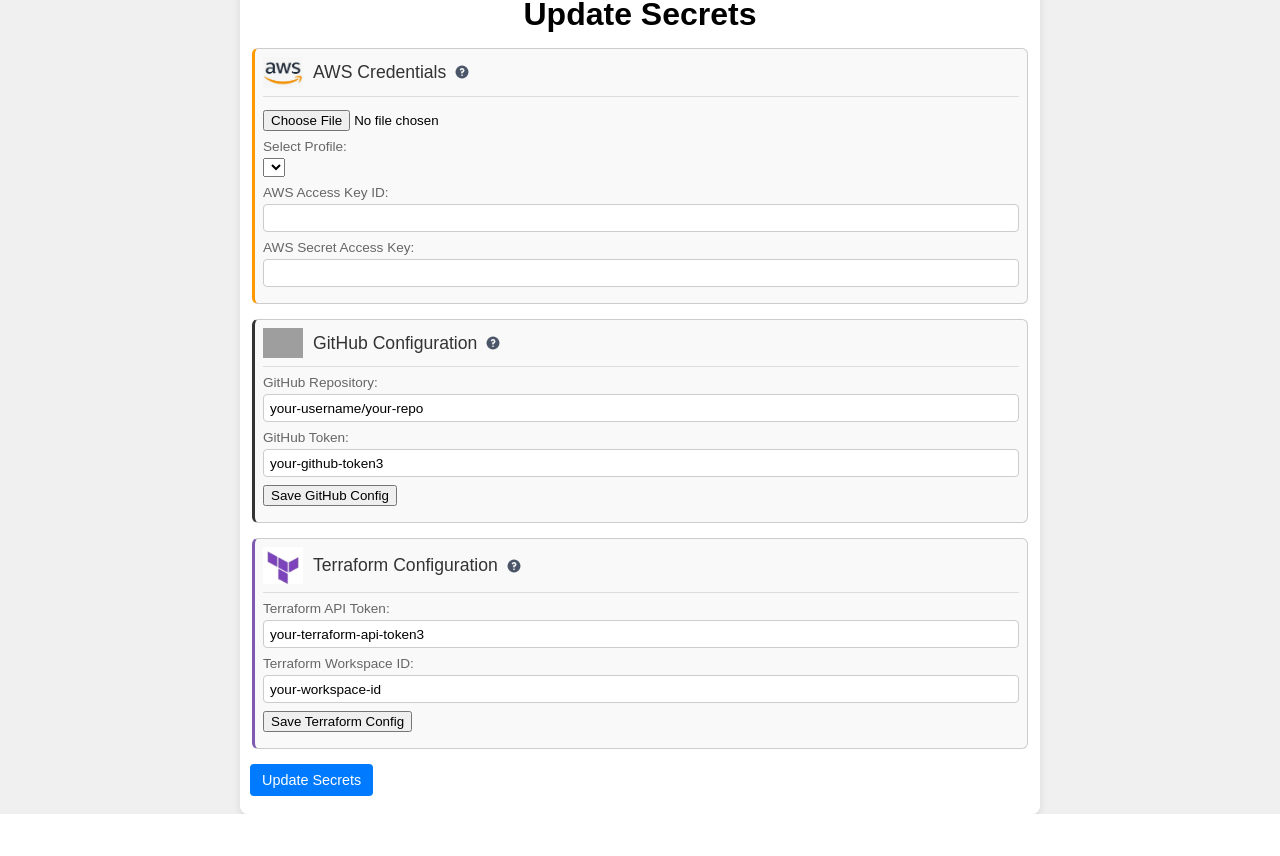
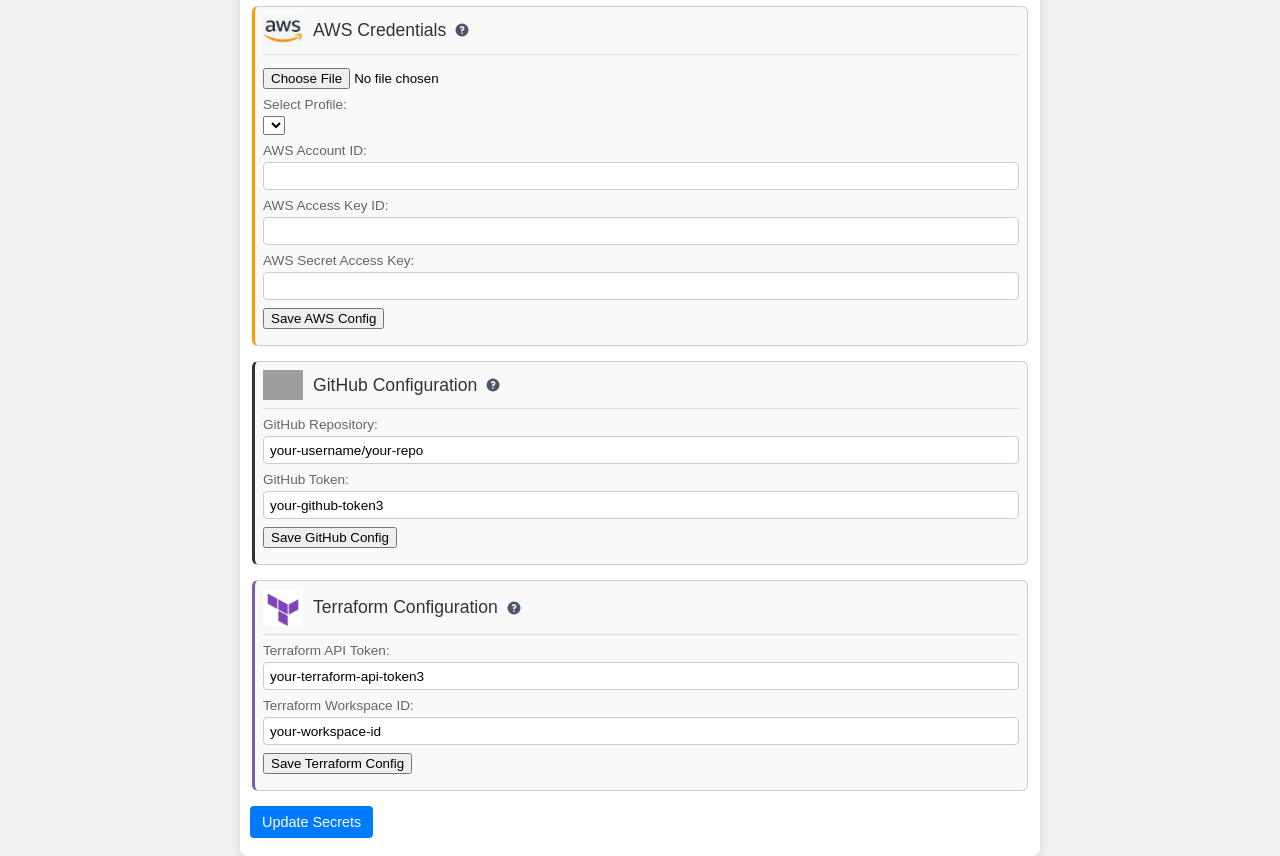
Before and after one commit to wstodgell/SecretsUpdateScript, a Flask app: page / in a window 1280 px wide. Before the commit the page ends 814 px from the top, so only its background shows below. Run offline with Flask 3, Linux system fonts and the light colour scheme; lists and menus that the app fills with data are empty; grey boxes are pictures that could not be loaded.

Commit message:
loading profiles and saving them works properly now

```diff
--- a/app.py
+++ b/app.py
@@ -1,3 +1,5 @@
+import os
+import configparser
 from flask import Flask, request, render_template, redirect, url_for
 from file_tools import *
 from github_secrets_update import update_secret
@@ -11,10 +13,12 @@ def index():
     config = load_config()
     return render_template('index.html', config=config)
 
+# make all necessary calls to respective platforms and update the secrets there
 @app.route('/update', methods=['POST'])
 def update_secrets():
     aws_access_key_id = request.form['aws_access_key_id']
     aws_secret_access_key = request.form['aws_secret_access_key']
+    aws_account_id = request.form['aws_account_id']
 
     # Get config values
     config = load_config()
@@ -26,10 +30,11 @@ def update_secrets():
     # Update GitHub secrets
     update_secret(github_repo, github_token, "AWS_ACCESS_KEY_ID", aws_access_key_id)
     update_secret(github_repo, github_token, "AWS_SECRET_ACCESS_KEY", aws_secret_access_key)
+    update_secret(github_repo, github_token, "AWS_ACCOUNT_ID", aws_account_id)
 
     # Update Terraform variables
-    create_or_update_terraform_variable(terraform_api_token, terraform_workspace_id, "AWS_ACCESS_KEY_ID", aws_access_key_id, sensitive=True)
-    create_or_update_terraform_variable(terraform_api_token, terraform_workspace_id, "AWS_SECRET_ACCESS_KEY", aws_secret_access_key, sensitive=True)
+    #create_or_update_terraform_variable(terraform_api_token, terraform_workspace_id, "AWS_ACCESS_KEY_ID", aws_access_key_id, sensitive=True)
+    #create_or_update_terraform_variable(terraform_api_token, terraform_workspace_id, "AWS_SECRET_ACCESS_KEY", aws_secret_access_key, sensitive=True)
 
 
     return redirect(url_for('index'))
@@ -42,8 +47,19 @@ def save_config_route():
     config = load_config()
 
     if section == 'aws':
-        config['AWS_ACCESS_KEY_ID'] = request.form.get('aws_access_key_id', config['AWS_ACCESS_KEY_ID'])
-        config['AWS_SECRET_ACCESS_KEY'] = request.form.get('aws_secret_access_key', config['AWS_SECRET_ACCESS_KEY'])
+        aws_access_key_id = request.form.get('aws_access_key_id', config['AWS_ACCESS_KEY_ID'])
+        aws_secret_access_key = request.form.get('aws_secret_access_key', config['AWS_SECRET_ACCESS_KEY'])
+        aws_account_id = request.form.get('aws_account_id', config['AWS_ACCOUNT_ID'])
+        profile = request.form.get('profile_select', 'default')  # Get the selected profile, default to 'default'
+        print(f"Profile selected for saving: {profile}")
+
+        config['AWS_ACCESS_KEY_ID'] = aws_access_key_id
+        config['AWS_SECRET_ACCESS_KEY'] = aws_secret_access_key
+        config['AWS_ACCOUNT_ID'] = aws_account_id
+
+        # Update the credentials file with the selected profile
+        update_aws_credentials(profile, aws_access_key_id, aws_secret_access_key)
+
     elif section == 'github':
         config['GITHUB_REPO'] = request.form.get('github_repo', config['GITHUB_REPO'])
         config['GITHUB_TOKEN'] = request.form.get('github_token', config['GITHUB_TOKEN'])
@@ -51,8 +67,43 @@ def save_config_route():
         config['TERRAFORM_API_TOKEN'] = request.form.get('terraform_api_token', config['TERRAFORM_API_TOKEN'])
         config['TERRAFORM_WORKSPACE_ID'] = request.form.get('terraform_workspace_id', config['TERRAFORM_WORKSPACE_ID'])
     print("saving Config")
-    save_config(config)
+    # save_config(config)
     return redirect(url_for('index'))
 
 if __name__ == '__main__':
     app.run(debug=True)
+
+
+
+@app.route('/save_config', methods=['POST'])
+def save_config_route():
+    print("!!saving Config")
+    section = request.form['section']
+
+    config = load_config()
+
+    if section == 'aws':
+        aws_access_key_id = request.form.get('aws_access_key_id', config['AWS_ACCESS_KEY_ID'])
+        aws_secret_access_key = request.form.get('aws_secret_access_key', config['AWS_SECRET_ACCESS_KEY'])
+        aws_account_id = request.form.get('aws_account_id', config['AWS_ACCOUNT_ID'])
+        profile = request.form.get('profile_select')  # Get the selected profile, no default here
+        print(f"Profile selected for saving: {profile}")  # Debug the profile
+
+        config['AWS_ACCESS_KEY_ID'] = aws_access_key_id
+        config['AWS_SECRET_ACCESS_KEY'] = aws_secret_access_key
+        config['AWS_ACCOUNT_ID'] = aws_account_id
+
+        # Update the credentials file with the selected profile
+        update_aws_credentials(profile, aws_access_key_id, aws_secret_access_key)
+
+    elif section == 'github':
+        config['GITHUB_REPO'] = request.form.get('github_repo', config['GITHUB_REPO'])
+        config['GITHUB_TOKEN'] = request.form.get('github_token', config['GITHUB_TOKEN'])
+
+    elif section == 'terraform':
+        config['TERRAFORM_API_TOKEN'] = request.form.get('terraform_api_token', config['TERRAFORM_API_TOKEN'])
+        config['TERRAFORM_WORKSPACE_ID'] = request.form.get('terraform_workspace_id', config['TERRAFORM_WORKSPACE_ID'])
+
+    print("saving Config")
+    save_config(config)
+    return redirect(url_for('index'))
--- a/static/scripts.js
+++ b/static/scripts.js
@@ -1,3 +1,6 @@
+// Creates and submits a form to save configuration for a given section.
+// Gathers input fields from the specified section, builds a hidden form, and sends a POST request
+// to "/save_config" with the collected data.
 function saveConfig(section) {
   console.log(`Saving configuration for section: ${section}`);
 
@@ -5,12 +8,23 @@ function saveConfig(section) {
   form.method = "POST";
   form.action = "/save_config";
 
+  //creates a new HTML <input> element in JavaScript.
   const sectionInput = document.createElement("input");
   sectionInput.type = "hidden";
   sectionInput.name = "section";
   sectionInput.value = section;
   form.appendChild(sectionInput);
 
+  // Add profile selection input
+  const profileSelect = document.getElementById("profile_select");
+  const profileInput = document.createElement("input");
+  profileInput.type = "hidden";
+  profileInput.name = "profile_select"; // Match the key used in the backend
+  profileInput.value = profileSelect.value; // Get the selected value
+  form.appendChild(profileInput);
+
+  //selects all <input> elements within a form or container that has a class matching the section variable.
+  //This allows targeting a specific group of input fields, like those in the AWS or GitHub configuration sections.
   const fields = document.querySelectorAll(`.${section} input`);
   fields.forEach((field) => {
     const input = document.createElement("input");
@@ -20,17 +34,16 @@ function saveConfig(section) {
     form.appendChild(input);
     console.log(`Added hidden input: ${field.name} = ${field.value}`);
   });
-
+  // append this new form to the DOM
   document.body.appendChild(form);
+  // programmatically triggers the submission of the form. In this case it is form.action = "/save_config";
   form.submit();
 }
 
-function anotherFunction() {
-  console.log("Another button clicked!");
-  alert("Another button clicked!");
-  // Add your additional functionality here
-}
-
+// Called when index.HTML file has a file changed - event has a target (from file HTML object)
+// Handles file upload, reads the file content, and triggers parsing.
+// Uses FileReader to read the selected file as text and passes the content
+// to parseFileContent() for further processing.
 function handleFileUpload(event) {
   console.log("Handling file upload");
   const file = event.target.files[0];
@@ -47,6 +60,15 @@ function handleFileUpload(event) {
   }
 }
 
+// Function to parse the content of a file, assumed to be in INI-like format
+// 1. Splits the file content into individual lines for processing.
+// 2. Initializes an empty `profiles` object to store profiles and `currentProfile` to track the active profile.
+// 3. Iterates through each line of the file:
+//    a. If a line starts and ends with square brackets, it indicates a new profile section.
+//       - The profile name is extracted by removing the brackets, and a new empty object is created for that profile.
+//    b. If the line contains an '=' sign (key-value pair), the key and value are extracted and trimmed of whitespace.
+//       - The key-value pair is stored within the current profile's object in the `profiles` dictionary.
+// 4. This results in a `profiles` object where each profile is a key, and the associated key-value pairs are stored as an object under each profile.
 function parseFileContent(content) {
   console.log("Parsing file content");
   const lines = content.split("\n");
@@ -70,8 +92,11 @@ function parseFileContent(content) {
   populateProfileDropdown(profiles);
 }
 
+// Populates the dropdown (profile_select - in index.html) with profile names and updates the form fields based on the selected profile.
+// and event listener is added so that corresponding fields can be updated when new options is selected.
 function populateProfileDropdown(profiles) {
   console.log("Populating profile dropdown");
+  // retrieves the profile_select control from index.html
   const profileSelect = document.getElementById("profile_select");
   profileSelect.innerHTML = ""; // Clear existing options
 
@@ -108,3 +133,18 @@ function updateFields(profile) {
       profile.aws_secret_access_key;
   }
 }
+
+function populateFieldsFromProfile() {
+  // Get the selected profile from the dropdown
+  const profileSelect = document.getElementById("profile_select");
+  const selectedProfile = profileSelect.value;
+
+  // Assuming `profiles` is the object containing all the profiles
+  if (profiles[selectedProfile]) {
+    // Update the fields with the selected profile's data
+    document.getElementById("aws_access_key_id").value =
+      profiles[selectedProfile].aws_access_key_id || "";
+    document.getElementById("aws_secret_access_key").value =
+      profiles[selectedProfile].aws_secret_access_key || "";
+  }
+}
--- a/templates/index.html
+++ b/templates/index.html
@@ -20,20 +20,27 @@
                 </div>
                 <div class="form-group">
                     <div class="form-group">
-                        <input type="file" id="file_input" onchange="handleFileUpload(event)">
+                        <input type="file" id="file_input" onchange="handleFileUpload(event)"> <!-- handleFileUpload triggered in scripts.js -->
                     </div>
                     <label for="profile_select">Select Profile:</label>
-                    <select id="profile_select" onchange="populateFieldsFromProfile()">
+                    <select id="profile_select" name="profile_select" onchange="populateFieldsFromProfile()">
                         <!-- Options will be populated by JavaScript -->
                     </select>
                 </div>
                 <div class="form-group">
+                    <label for="aws_account_id">AWS Account ID:</label>
+                    <input type="text" id="aws_account_id" name="aws_account_id" value="{{ config['AWS_ACCOUNT_ID'] }}">
+                </div>
+                <div class="form-group">
                     <label for="aws_access_key_id">AWS Access Key ID:</label>
-                    <input type="text" id="aws_access_key_id" name="aws_access_key_id" readonly>
+                    <input type="text" id="aws_access_key_id" name="aws_access_key_id" value="{{ config['AWS_ACCESS_KEY_ID'] }}">
                 </div>
                 <div class="form-group">
                     <label for="aws_secret_access_key">AWS Secret Access Key:</label>
-                    <input type="text" id="aws_secret_access_key" name="aws_secret_access_key" readonly>
+                    <input type="text" id="aws_secret_access_key" name="aws_secret_access_key" value="{{ config['AWS_SECRET_ACCESS_KEY'] }}">
+                </div>
+                <div class="form-group">
+                    <button type="button" onclick="saveConfig('aws')">Save AWS Config</button>
                 </div>
             </fieldset>
 
```
Also changed, not shown: file_tools.py (+38 -1 lines).
